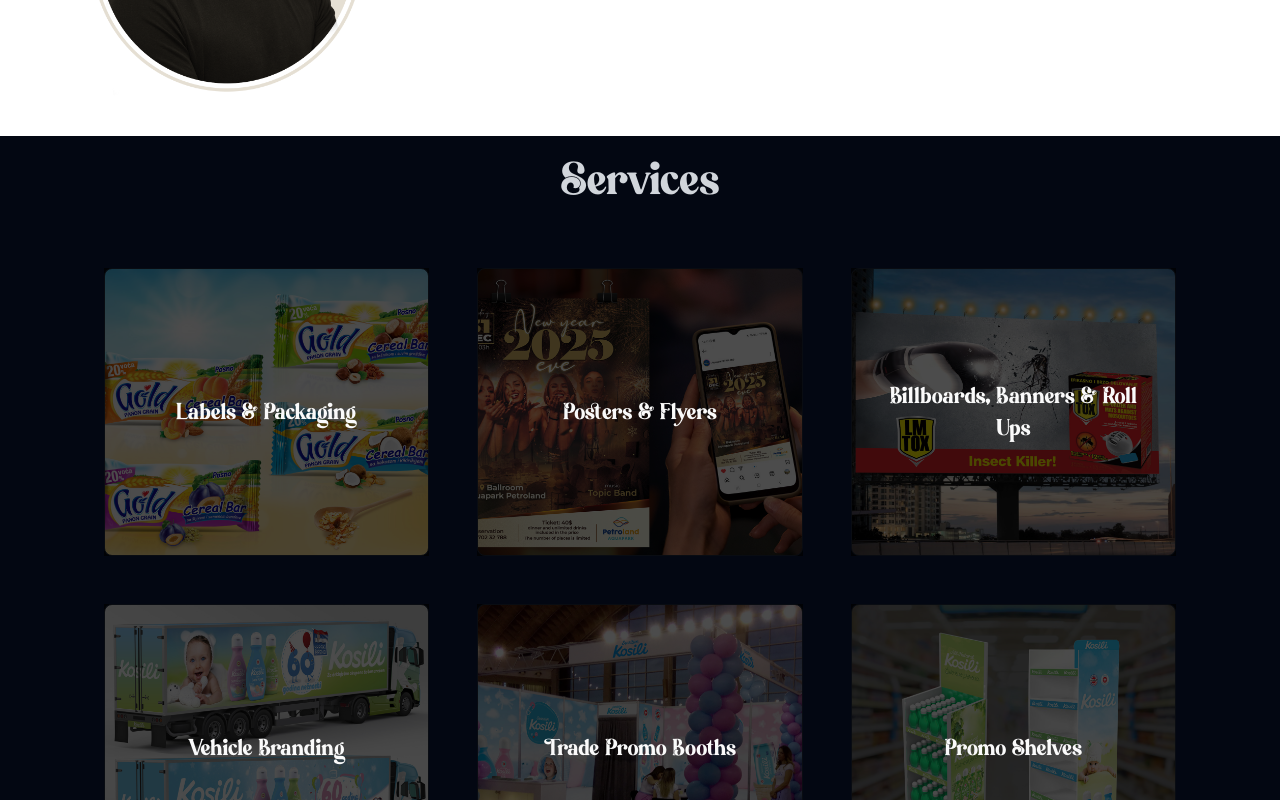
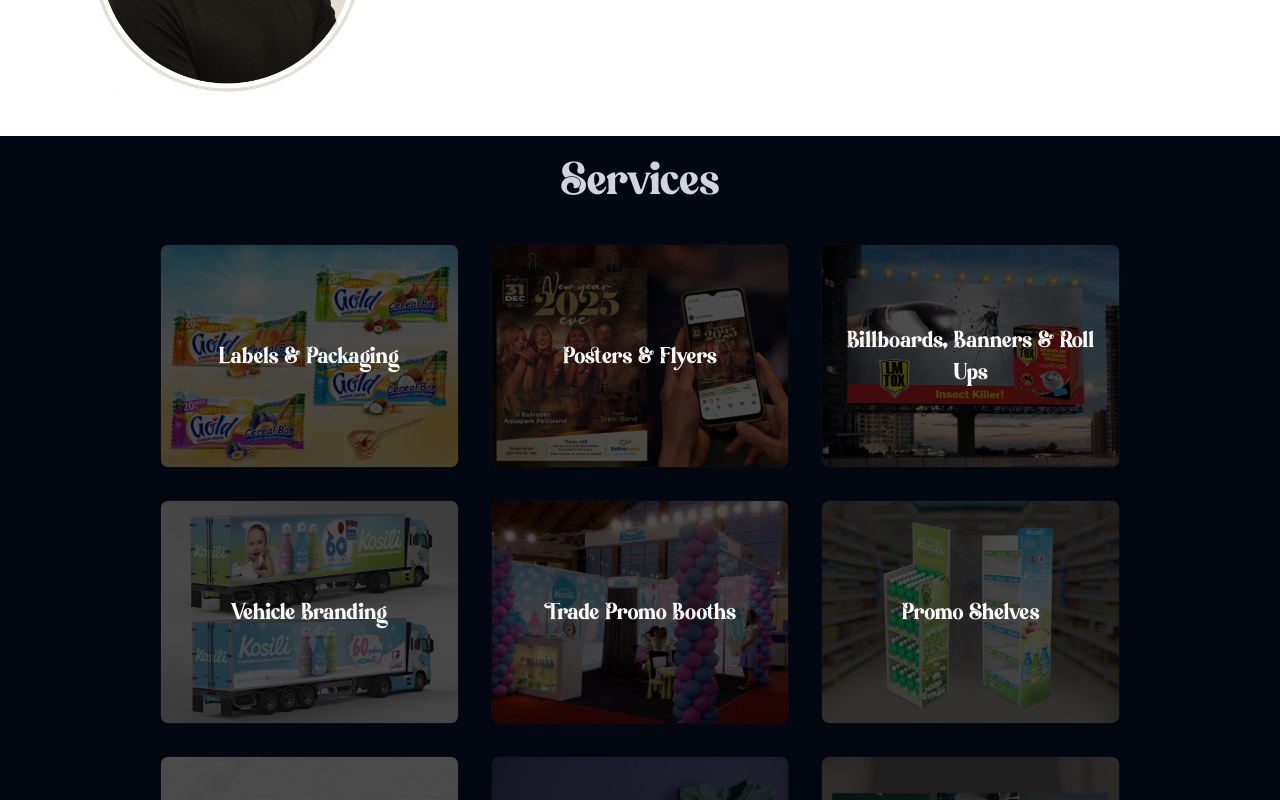
Before and after one commit to mariames/marko-benes-2, a Next.js app: page / in a window 1280 px wide. Shown: the part 340-1140 px from the top of the page. Built offline with nearby package versions, Linux system fonts and the light colour scheme; a web font is replaced by a local one.

Commit message:
Services - resize

```diff
--- a/components/Services.tsx
+++ b/components/Services.tsx
@@ -21,15 +21,15 @@
 
 const Services: React.FC = () => {
   return (
-    <div className="bg-gray-950 pb-10 px-20">
+    <div className="bg-gray-950 pb-10 px-6 md:px-10 lg:px-20 xl:px-40 2xl:px-64">
       <p className="text-5xl text-center pt-5 pb-10 text-gray-300 christmas-title">
         Services
       </p>
-      <div className="grid lg:grid-cols-3 md:grid-cols-2 xs:grid-cols-1 gap-12 p-6">
+      <div className="grid grid-cols-1 sm:grid-cols-2 lg:grid-cols-2 xl:grid-cols-3 gap-8">
         {services.map((service, index) => (
           <Link href={service.link} key={index} className="relative group">
             <div
-              className="h-72 w-full max-w-[350px] aspect-[4/3] flex items-center justify-center bg-gray-900 rounded-lg border border-slate-800 bg-cover bg-center transition-all duration-300 group-hover:brightness-100"
+              className="w-full aspect-[4/3] flex items-center justify-center bg-gray-900 rounded-lg border border-slate-800 bg-cover bg-center transition-all duration-300 group-hover:brightness-100"
               style={{ backgroundImage: `url(${service.src})` }}
             >
               {/* Dark overlay */}
```
